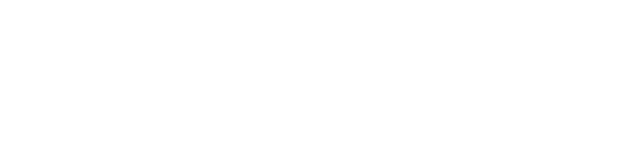
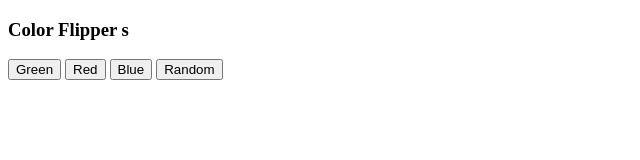
Before and after one commit to namanzzz/js-practice, a plain HTML site: page color-flipper/index.html in a window 1280 px wide. Shown: the whole page, without its empty margins (0-640 px from the left). Drawn offline with Linux system fonts and the light colour scheme.

Commit message:
initial commit

```diff
--- a/color-flipper/index.html
+++ b/color-flipper/index.html
@@ -1,11 +1,17 @@
 <!DOCTYPE html>
 <html lang="en">
-<head>
-    <title>Color Flipper</title>
-</head>
+    <head>
+        <title>Color Flipper</title>
+        <link rel="stylesheet" href="style.css">
+    </head>
 
-<body>
-
-</body>
+    <body>
+        <h3>Color Flipper s</h3>
+        <button onclick="toGreen()">Green</button>
+        <button onclick="toRed()">Red</button>
+        <button onclick="toBlue()">Blue</button>
+        <button onclick="toRandom()">Random</button>
+        <script src="index.js"></script>
+    </body>
 
 </html>
--- a/color-flipper/index.js
+++ b/color-flipper/index.js
@@ -0,0 +1,21 @@
+
+const toGreen = () => {
+    window.console.log('change color to green');
+    window.document.body.style.backgroundColor = 'green';
+}
+
+const toRed = () => {
+    window.console.log('change color to red');
+    window.document.body.style.backgroundColor = 'red';
+}
+
+const toBlue = () => {
+    window.console.log('change color to blue');
+    window.document.body.style.backgroundColor = 'blue';
+}
+
+const toRandom = () => {
+
+    window.console.log('changed color');
+    window.document.body.style.backgroundColor = 'yellow';
+}
```
